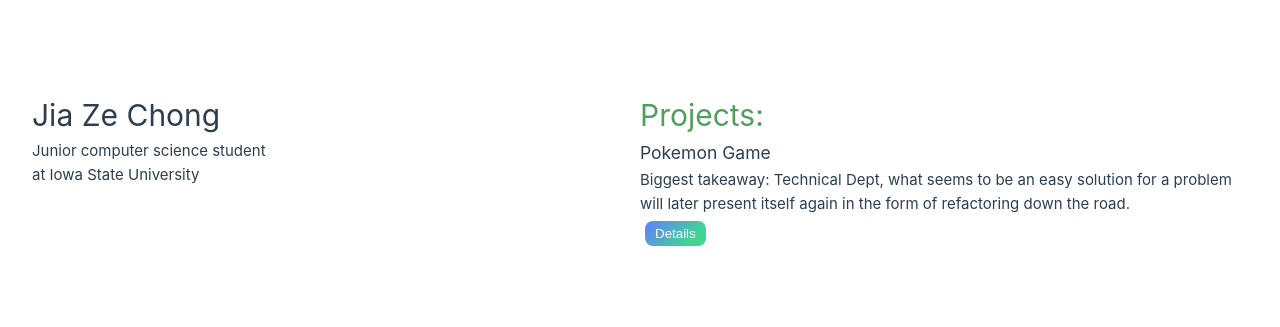
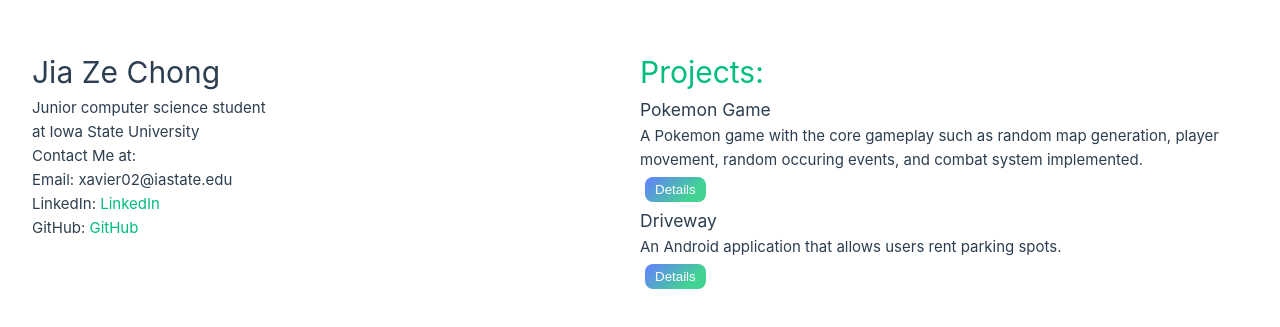
Before and after one commit to JiaZe-Chong/JiaZe-Chong.github.io, a Vue app: page / in a window 1280 px wide. Shown: the part 229-556 px from the top of the page. Built offline with nearby package versions, Linux system fonts and the light colour scheme.

Commit message:
Beautify

```diff
--- a/src/App.vue
+++ b/src/App.vue
@@ -1,29 +1,14 @@
 <script setup>
-import ExperienceItem from './components/ExperienceItem.vue'
+import projects from './components/ProjectList.vue'
+import contact from './components/ContactMe.vue'
 </script>
 
 <template>
   <header>
-    <h1>Jia Ze Chong</h1>
-    <p>Junior computer science student</p>
-    <p>at Iowa State University</p>
+    <contact/>
   </header>
 
   <main>
-    <h1 class="pop">Projects:</h1>
-    <ExperienceItem :points="['Language: C and C++', 'Library/Technology: nCurses, Makefile']">
-      <template #title> Pokemon Game </template>
-
-      <template #takeaway>
-        Biggest takeaway: Technical Dept, what seems to be an easy solution for a problem will later
-        present itself again in the form of refactoring down the road.
-      </template>
-    </ExperienceItem>
+    <projects/>
   </main>
 </template>
-
-<style scoped>
-.pop {
-  color: var(--color-accent);
-}
-</style>
--- /dev/null
+++ b/src/components/ContactMe.vue
@@ -0,0 +1,11 @@
+<template>
+    <div class = 'item'>
+        <h1>Jia Ze Chong</h1>
+        <p>Junior computer science student</p>
+        <p>at Iowa State University</p>
+        <p> Contact Me at: </p>
+        <p> Email: xavier02@iastate.edu </p>
+        <p> LinkedIn: <a href="https://www.linkedin.com/in/jia-ze-chong-b279b824a/">LinkedIn</a></p>
+        <p> GitHub: <a href="https://github.com/JiaZe-Chong">GitHub</a></p>
+    </div>
+</template>
--- a/src/components/ExperienceItem.vue
+++ b/src/components/ExperienceItem.vue
@@ -19,7 +19,7 @@ const det = ref(false)
     </div>
     <div class="details">
       <p>
-        <slot name="takeaway"></slot>
+        <slot name="introduction"></slot>
       </p>
       <button class="btn" @click="det = !det">Details</button>
       <ul v-if="det">
--- /dev/null
+++ b/src/components/ProjectList.vue
@@ -0,0 +1,28 @@
+<script setup>
+import ExperienceItem from './ExperienceItem.vue'
+</script>
+
+<template>
+    <h1>Projects:</h1>
+    <ExperienceItem :points="['Language: C and C++', 'Library/Technology: nCurses, Makefile']">
+      <template #title> Pokemon Game </template>
+
+      <template #introduction>
+        A Pokemon game with the core gameplay such as random map generation, player movement, random occuring events, and combat system implemented.
+      </template>
+    </ExperienceItem>
+
+    <ExperienceItem :points="['Language: Java', 'Library/Technology: Android Studio']">
+      <template #title> Driveway </template>
+
+      <template #introduction>
+        An Android application that allows users rent parking spots.
+      </template>
+    </ExperienceItem>
+</template>
+
+<style scoped>
+h1{
+  color: hsla(160, 100%, 37%, 1);
+}
+</style>
```
Also changed, not shown: 1 other file (tests, documents, lock files or other folders).
